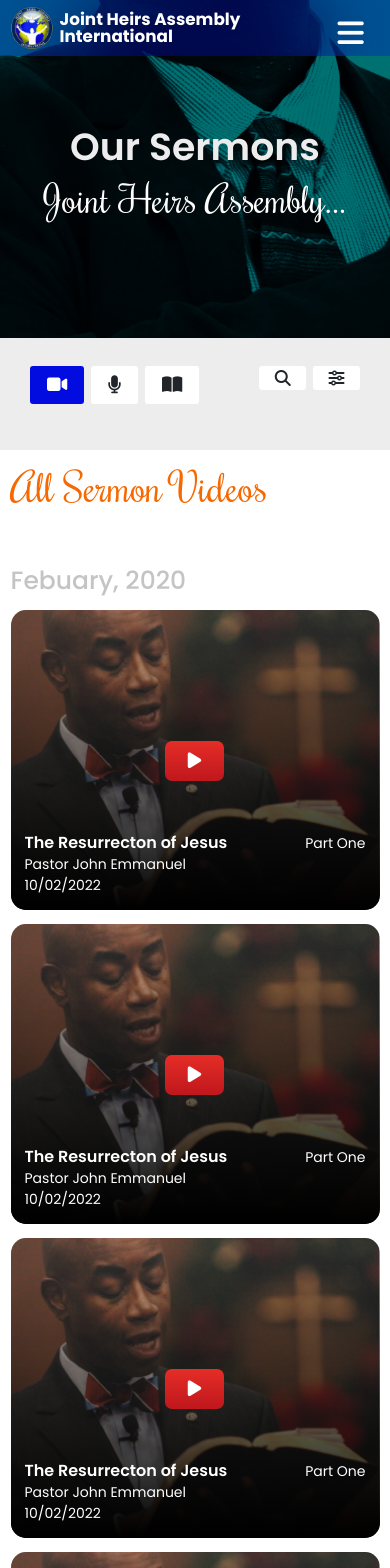
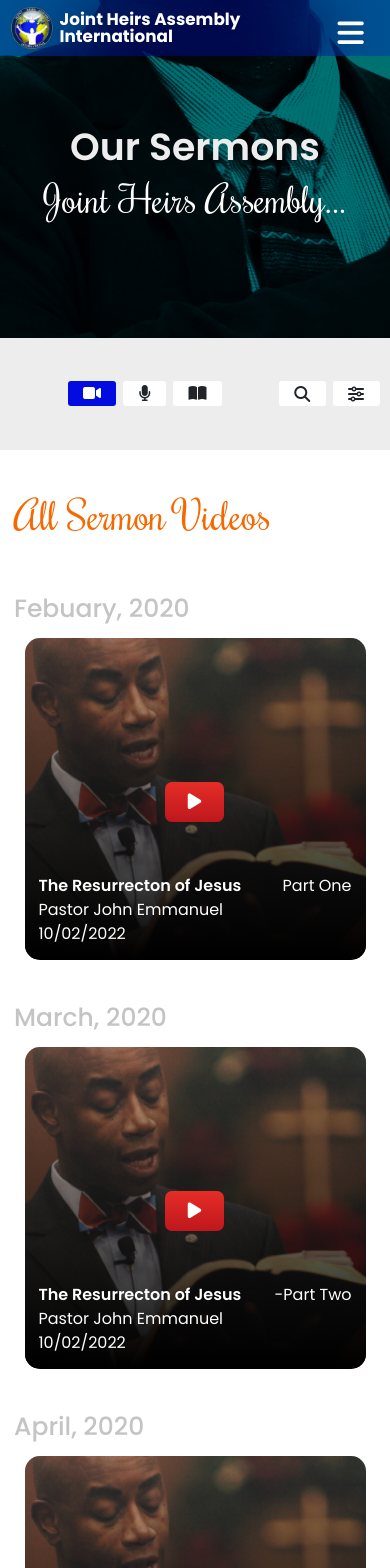
Before and after one commit to pin4eva/joint_heirs_frontend, a Next.js app: page /sermons in a window 390 px wide. Shown: the top 1568 px of the page. Built offline with nearby package versions, Linux system fonts and the light colour scheme.

Commit message:
added react-player

```diff
--- a/package.json
+++ b/package.json
@@ -16,6 +16,7 @@
     "next": "^12.2.5",
     "react": "^18.2.0",
     "react-dom": "^18.2.0",
+    "react-player": "^2.10.1",
     "sass": "^1.54.4",
     "swiper": "^8.3.2"
   },
--- a/src/pages/sermons/index.tsx
+++ b/src/pages/sermons/index.tsx
@@ -27,10 +27,11 @@ const SermonsPage = () => {
 					</div>
 				</header>
 
-				<div className="sermon-navigation">
-					<div className="sermon-navigation-wrapper container">
+				<div className="sermon-navigation ">
+					<div className="sermon-navigation-wrapper">
 						<div></div>
-						<div className="sermon-toggle ">
+						<div className="sermon-toggle container ">
+							<div className="empty"></div>
 							<div className="tab">
 								<TabComp isActive={activeTab === SermonTabEnum.VIDEOS} tab={SermonTabEnum.VIDEOS} />
 								<TabComp isActive={activeTab === SermonTabEnum.AUDIO} tab={SermonTabEnum.AUDIO} />
@@ -38,16 +39,16 @@ const SermonsPage = () => {
 							</div>
 
 							<div className="sermon-navi-search">
-								<i onClick={handleSearch} className="fa-solid fa-magnifying-glass"></i>
-
-								<i onClick={handleFilter} className="fa-solid fa-sliders"></i>
-							</div>
 								{search && (
 									<form action="" className="sermon-search">
 										<input type="text" placeholder="search here... " />
-									<i onClick={handleSearch} className="fa-solid fa-search"></i>
+										<i onClick={handleSearch} className="fa-solid fa-search "></i>
 									</form>
 								)}
+								<i
+									onClick={handleSearch}
+									className={`fa-solid fa-magnifying-glass ${search ? "bg-none" : "bg-blue"}`}
+								></i>
 								{filter && (
 									<div className="sermon-sort">
 										<div className="sort-close">
@@ -61,6 +62,9 @@ const SermonsPage = () => {
 										</ul>
 									</div>
 								)}
+
+								<i onClick={handleFilter} className="fa-solid fa-sliders bg-blue"></i>
+							</div>
 						</div>
 					</div>
 				</div>
--- a/src/pages/sermons/recordededComp.tsx
+++ b/src/pages/sermons/recordededComp.tsx
@@ -3,18 +3,15 @@ import React from "react";
 const RecordedComp = () => {
 	return (
 		<div className="recording">
-			<p className="text-style" style={{ paddingLeft: "2rem" }}>
-				All Recorded Sermons
-			</p>
-
-			<div className="recording-container">
+			<div className="recording-container container">
+				<p className="text-style">All Recorded Sermons</p>
 				{recordDatas.map((recordData, id) => (
-					<div className="recording-container-wrapper" key={id}>
+					<div className="recording-container-wrapper " key={id}>
 						<p className="month-text">{recordData.month}</p>
-						<div className="record">
+						<div className="record ">
 							<div className="record-wrapper">
 								<div className="record-icon">
-									<i className="fa-solid fa-microphone"></i>
+									<i className="fa-solid fa-microphone record-mic"></i>
 
 									<div className="record-text">
 										<p className="record-text-pastor">{recordData.pastor}</p>
@@ -22,47 +19,15 @@ const RecordedComp = () => {
 									</div>
 								</div>
 								<div className="record-space">
-									<div className="record-space-icon">
-										<i className="fa-solid fa-pause"></i>
-									</div>
+									<i className="fa-solid fa-pause record-pause"></i>
+
 									<div className="record-space-cont">
 										<p className="record-space-time">{recordData.time}</p>
 										<input type="range" name="" id="" />
 
 										<p className="record-space-time">{recordData.duration}</p>
 
-										<i className="fa-solid fa-volume-high"></i>
-
-										<div className="record-space-shortline">
-											<div className="blue-rgb"></div>
-										</div>
-									</div>
-								</div>
-							</div>
-						</div>
-						<div className="record">
-							<div className="record-wrapper">
-								<div className="record-icon">
-									<i className="fa-solid fa-microphone"></i>
-
-									<div className="record-text">
-										<p className="pastor">Sermon By Pastor Eric</p>
-										<p className="record-text-title">
-											Feb 5 -The Ressurrection of Jesus (Part One)
-										</p>
-									</div>
-								</div>
-								<div className="record-space">
-									<div className="record-space-icon">
-										<i className="fa-solid fa-pause"></i>
-									</div>
-									<div className="record-space-cont">
-										<p className="record-space-time">55:13</p>
-										<input type="range" name="" id="" />
-
-										<p className="record-space-time">1:39:13</p>
-
-										<i className="fa-solid fa-volume-high"></i>
+										<i className="fa-solid fa-volume-high record-vol"></i>
 
 										<div className="record-space-shortline">
 											<div className="blue-rgb"></div>
--- a/src/pages/sermons/videoComp.tsx
+++ b/src/pages/sermons/videoComp.tsx
@@ -1,74 +1,32 @@
 /* eslint-disable @next/next/no-img-element */
-import Link from "next/link";
+import ReactPlayer from "react-player/lazy";
 
 const VideoComp = () => {
 	return (
 		<div className="videos container">
 			<p className="video-text">All Sermon Videos</p>
-			<div className="videos-wrapper ">
+			<div className="videos-wrapper">
 				{sermonDatas.map((sermonData, id) => (
 					<div className="videos-wrapper-months" key={id}>
 						<p className="videos-wrapper-months-txt">{sermonData.month}, 2020</p>
-						<div className="months-container">
+						<div className="months-container container">
+							{/* <ReactPlayer
+								url="https://www.youtube.com/watch?v=BFqFNIanMJI"
+								width="392px"
+								height="300px"
+								light="/images/pst-thomas.png"
+
+							/> */}
+
 							<div className="videos-poster">
 								<div className="overlay">
 									<div className="image">
-										<Link href="https://www.youtube.com/watch?v=i0Ks7yIeXFA" target="_blank">
-											<i className="fa-solid fa-play"></i>
-										</Link>
+										<i className="fa-solid fa-play"></i>
 									</div>
 
 									<div className="overlay-text">
 										<p className="bold">{sermonData.topic}</p>
 										<p className="overlay-text-word">{sermonData.text}</p>
-									</div>
-									<p className="overlay-text-word">{sermonData.name}</p>
-									<p className="overlay-text-word">{sermonData.date}</p>
-								</div>
-							</div>
-							<div className="videos-poster">
-								<div className="overlay">
-									<div className="image">
-										<Link href="https://www.youtube.com/watch?v=i0Ks7yIeXFA" target="_blank">
-											<i className="fa-solid fa-play"></i>
-										</Link>
-									</div>
-
-									<div className="overlay-text">
-										<p className="bold">{sermonData.topic}</p>
-										<p className="overlay-text-word">{sermonData.text}</p>
-									</div>
-									<p className="overlay-text-word">{sermonData.name}</p>
-									<p className="overlay-text-word">{sermonData.date}</p>
-								</div>
-							</div>
-							<div className="videos-poster">
-								<div className="overlay">
-									<div className="image">
-										<Link href="https://www.youtube.com/watch?v=i0Ks7yIeXFA" target="_blank">
-											<i className="fa-solid fa-play"></i>
-										</Link>
-									</div>
-
-									<div className="overlay-text">
-										<p className="bold">{sermonData.topic}</p>
-										<p className="overlay-text-word">{sermonData.text}</p>
-									</div>
-									<p className="overlay-text-word">{sermonData.name}</p>
-									<p className="overlay-text-word">{sermonData.date}</p>
-								</div>
-							</div>
-							<div className="videos-poster">
-								<div className="overlay">
-									<div className="image">
-										<Link href="https://www.youtube.com/watch?v=i0Ks7yIeXFA" target="_blank">
-											<i className="fa-solid fa-play"></i>
-										</Link>
-									</div>
-
-									<div className="overlay-text">
-										<p className="bold">{sermonData.topic}</p>
-										<p>{sermonData.text}</p>
 									</div>
 									<p className="overlay-text-word">{sermonData.name}</p>
 									<p className="overlay-text-word">{sermonData.date}</p>
--- a/src/pages/sermons/writtenComp.tsx
+++ b/src/pages/sermons/writtenComp.tsx
@@ -2,15 +2,15 @@ import Link from "next/link";
 
 const WrittenComp = () => {
 	return (
-		<div className="written">
-			<p className="text-style" style={{ paddingLeft: "2rem" }}>
-				All Written Sermons
-			</p>
-			<div className="written-container">
+		<div className="written ">
+			<div className="written-main  ">
+				<p className="text-style container">All Written Sermons</p>
+			</div>
+			<div className="written-container  container ">
 				{audioDatas.map((audioData, id) => (
-					<div className="written-container-wrapper" key={id}>
+					<div className="written-container-wrapper  " key={id}>
 						<p className="month-text">{audioData.month}</p>
-						<div className="written-container-flex">
+						<div className="written-container-flex ">
 							<div className="written-container-left">
 								<h6>Bible Text</h6>
 								<p>{audioData.txet}</p>
@@ -19,7 +19,7 @@ const WrittenComp = () => {
 							</div>
 
 							<div className="written-container-right">
-								<p className="written-bold">{audioData.title}</p>
+								<h6 className="written-bold">{audioData.title}</h6>
 
 								<div className="written-bibletext">
 									<p className="written-bibletext-blue">{audioData.txet}</p>
--- a/src/styles/sermon.scss
+++ b/src/styles/sermon.scss
@@ -51,29 +51,23 @@
 		background-color: $light-gray;
 
 		.sermon-navigation-wrapper {
-			padding: 2rem 0;
+			padding: 1rem 0;
 			height: 8rem;
 			display: flex;
+			align-self: center;
 			justify-content: space-between;
-
-
 
 			.sermon-toggle {
 				display: flex;
-				// margin-top: 2rem;
+				align-items: center;
 				justify-content: space-between;
-				width: 60%;
-
 				.tab {
 					display: flex;
-					align-items: flex-start;
 					gap: 0.5rem;
-
-
 
 					a {
 						font-size: 18px;
-						padding: 0.4rem 1.2rem;
+						padding: 0.14rem 1.3rem;
 						background-color: #ffffff;
 						border-radius: 3px;
 						transition: ease-in-out 0.3s;
@@ -90,10 +84,13 @@
 
 				.sermon-navi-search {
 					display: flex;
-					align-items: flex-start;
+					// align-items: flex-start;
 					gap: 0.5rem;
 
-					i {
+					.bg-none {
+						display: none;
+					}
+					.bg-filter {
 						font-size: 18px;
 						padding: 0.4rem 1.2rem;
 						transition: ease-in-out 0.3s;
@@ -107,42 +104,50 @@
 							color: #ffffff;
 						}
 					}
+					.bg-blue {
+						font-size: 18px;
+						padding: 0.4rem 1.2rem;
+						transition: ease-in-out 0.3s;
+						background-color: #ffffff;
+						border-radius: 3px;
+
+						cursor: pointer;
+
+						&:hover {
+							background-color: $primary;
+							color: #ffffff;
 						}
-
+					}
 					.sermon-search {
 						padding: 0 1rem;
 						display: flex;
 						align-items: center;
+
 						justify-content: space-between;
-					position: absolute;
-					top: 50%;
-					right: 20%;
-					width: 60%;
-					font-size: 0.6rem;
-					border-radius: 20px;
+						// width: 20rem;
 						font-size: 1rem;
-					border: none;
+						border-radius: 3px;
 						color: #000000;
 						background-color: #ffffff;
 						transition-delay: 0.1s ease-out;
 
 						.fa-search {
-						font-size: 13px;
+							font-size: 15px;
 							cursor: pointer;
 						}
 
 						input {
-						padding: 0.5rem 0rem;
-						width: 95%;
+							padding: 0.31rem 0rem;
+							width: 400px;
 							border: none;
-						font-size: 0.9rem;
 
 							&:focus {
 								outline: none;
 							}
 
-						&:placeholder {
-							font-size: 0.6rem;
+							&::placeholder {
+								font-size: 15px;
+							}
 						}
 					}
 				}
@@ -150,10 +155,10 @@
 				.sermon-sort {
 					background-color: #ffffff;
 					position: absolute;
-					width: 15%;
+					top: 50%;
+					right: 2%;
+					width: 12%;
 					height: 160px;
-					top: 49%;
-					right: 1%;
 
 					.sort-close {
 						display: flex;
@@ -166,7 +171,7 @@
 						font-size: 15px;
 						margin-bottom: 0.5rem;
 
-						i,
+						.bg-blue,
 						span {
 							font-size: 14px;
 						}
@@ -192,51 +197,36 @@
 
 			@media screen and (max-width: $md) {
 				.sermon-toggle {
+					.sermon-navi-search {
+						.sermon-sort {
+							width: 18%;
+							right: 18px;
+						}
 						.sermon-search {
-						top: 47%;
-						right: 10%;
-						width: 80%;
+							width: 15rem;
 						}
-
-					.sermon-sort {
-						top: 47%;
-						right: 5%;
-						width: 25%;
 					}
 				}
 			}
 
-			@media screen and (max-width: 400px) {
-				justify-content: flex-start;
-
+			@media screen and (max-width: 500px) {
 				.sermon-toggle {
-					justify-content: space-around;
-					width: 100%;
-
-					.sermon-toggle-flex {
-						i {
+					.tab {
+						a {
 							font-size: 16px;
-							padding: 0.3rem 1.1rem;
+							padding: 0.05rem 1.1rem;
 						}
 					}
 
 					.sermon-navi-search {
-						i {
+						.bg-blue {
 							font-size: 16px;
 							padding: 0.3rem 1.1rem;
 						}
+						.sermon-sort {
+							width: 30%;
+							right: 9px;
 						}
-
-					.sermon-search {
-						top: 48%;
-						right: 10%;
-						width: 80%;
-					}
-
-					.sermon-sort {
-						top: 48%;
-						right: 5%;
-						width: 45%;
 					}
 				}
 			}
@@ -246,6 +236,7 @@
 	// VIDEOCOMP STYLINGS
 	.videos {
 		background-color: #ffffff;
+		padding: 2rem 1rem;
 
 		.video-text {
 			font-family: "Rochester";
@@ -261,10 +252,7 @@
 		}
 
 		&-wrapper {
-
 			margin-top: 3rem;
-
-
 
 			&-months {
 				margin: 3rem 0;
@@ -284,7 +272,6 @@
 					gap: 1rem;
 
 					.videos-poster {
-						position: relative;
 						background-image: url("/images/pst-thomas.png");
 						background-position: center;
 						background-repeat: no-repeat;
@@ -320,7 +307,6 @@
 								line-height: 20px;
 								margin: 0;
 								font-weight: 600;
-								color: #ffffff;
 							}
 
 							.image {
@@ -344,6 +330,7 @@
 								margin-top: 3rem;
 								align-items: center;
 								justify-content: space-between;
+								color: #ffffff;
 							}
 						}
 					}
@@ -353,13 +340,6 @@
 
 						.videos-poster {
 							width: 360px;
-							height: 322px;
-
-							.overlay {
-								.overlay-text-word {
-									font-size: 14px;
-								}
-							}
 						}
 					}
 
@@ -370,15 +350,6 @@
 							width: 100%;
 						}
 					}
-
-					@media screen and (max-width: 400px) {
-						grid-template-columns: repeat(1, 1fr);
-
-						.videos-poster {
-							width: 100%;
-							height: 300px;
-						}
-					}
 				}
 			}
 		}
@@ -387,6 +358,11 @@
 	// WRITTENCOMP STYLING
 
 	.written {
+		background-color: #ffffff;
+		padding-bottom: 2rem 1rem;
+
+		&-main {
+			background-color: $light-gray;
 			.text-style {
 				font-family: "Rochester";
 				font-style: normal;
@@ -394,19 +370,16 @@
 				font-size: 48px;
 				line-height: 73px;
 				color: $warning;
-			background-color: $light-gray;
 
 				@media screen and (max-width: $md) {
 					font-size: 40px;
 				}
 			}
+		}
 
 		&-container {
-			width: 90%;
-			margin: 2rem auto;
-
 			&-wrapper {
-				margin-bottom: 3rem;
+				margin: 3rem 0;
 
 				.month-text {
 					font-family: $poppins;
@@ -448,16 +421,17 @@
 					.written-container-right {
 						background: $light-gray;
 						width: 90%;
-						padding: 2.5rem 3rem;
+						padding: 2.2rem 3rem;
 
 						.written-bold {
 							font-family: $poppins;
 							font-style: normal;
 							font-weight: 500;
 							font-size: 38px;
-							line-height: 54px;
-							margin-bottom: 1rem;
-							border-bottom: 1.5px solid $tetiary;
+							line-height: 50px;
+
+							text-decoration: underline $tetiary 1.8px;
+							// border-bottom: 1.5px solid $tetiary;
 						}
 
 						.written-bibletext {
@@ -468,7 +442,7 @@
 								font-family: $poppins;
 								font-style: normal;
 								font-weight: 500;
-								font-size: 18px;
+								font-size: 16px;
 								line-height: 25px;
 							}
 
@@ -477,7 +451,7 @@
 								font-family: $poppins;
 								font-style: normal;
 								font-weight: 500;
-								font-size: 18px;
+								font-size: 16px;
 								// line-height: 30px;
 							}
 
@@ -514,7 +488,7 @@
 								}
 
 								.written-bibletext-verse {
-									font-size: 14px;
+									font-size: 16px;
 									line-height: 25px;
 								}
 							}
@@ -522,41 +496,32 @@
 					}
 
 					@media screen and (max-width: $mobile) {
+						width: 100%;
+						display: block;
 						.written-container-left {
-							padding: 2rem 1rem;
-							width: 35%;
+							padding: 1rem 2rem;
+							width: 100%;
 
 							h6 {
-								font-size: 25px;
+								font-size: 20px;
+								padding: 0;
+								line-height: 10px;
 							}
 
 							p {
+								margin: 0;
+								padding: 0;
 								font-size: 16px;
 							}
 						}
 
 						.written-container-right {
-							padding: 2rem 1.3rem;
-
-							.written-bold {
-								font-size: 22px;
-								line-height: 30px;
-							}
-						}
-					}
-
-					@media screen and (max-width: 400px) {
-						.written-container-left {
-							display: none;
-						}
-
-						.written-container-right {
+							padding: 2rem 1.5rem;
 							width: 100%;
 
 							.written-bold {
-								font-size: 17px;
+								font-size: 20px;
 								line-height: 30px;
-								font-weight: 600;
 							}
 						}
 					}
@@ -569,7 +534,7 @@
 
 	.recording {
 		background-color: $light-gray;
-		padding: 2rem 0;
+		padding: 2rem 1rem;
 
 		.text-style {
 			font-family: "Rochester";
@@ -577,19 +542,14 @@
 			font-weight: 400;
 			font-size: 48px;
 			color: $warning;
-
 			@media screen and (max-width: $md) {
 				font-size: 40px;
 			}
 		}
 
 		&-container {
-			width: 90%;
-			margin: 2rem auto;
-			// background-color: $light-gray;
-
 			.recording-container-wrapper {
-				margin-bottom: 2rem;
+				margin: 3rem 0;
 
 				.month-text {
 					font-family: $poppins;
@@ -603,17 +563,18 @@
 				.record {
 					width: 100%;
 					background-color: #ffffff;
-					height: 200px;
 					border-radius: 20px;
-					padding: 1.5rem 3rem;
+					padding: 2rem 3rem;
 					margin-bottom: 1rem;
 
-					@media screen and (max-width: 400px) {
-						padding: 1.5rem 1rem;
-						height: 160px;
+					@media screen and (max-width: $mobile) {
+						padding: 1.4rem 2rem;
 					}
 
 					&-wrapper {
+						display: flex;
+						flex-direction: column;
+
 						p {
 							margin: 0;
 						}
@@ -621,11 +582,12 @@
 						.record-icon {
 							display: flex;
 							align-items: center;
+
 							gap: 3rem;
-							margin-bottom: 3rem;
+							margin-bottom: 2rem;
 
-							i {
-								font-size: 42px;
+							.record-mic {
+								font-size: 45px;
 								color: $warning;
 								list-style: 30px;
 							}
@@ -650,25 +612,17 @@
 								}
 							}
 
-							@media screen and (max-width: $mobile) {
-								margin-bottom: 2rem;
-
+							@media screen and (max-width: $md) {
 								.record-text {
 									.record-text-title {
-										font-size: 22px;
+										font-size: 18px;
 									}
 								}
 							}
 
-							@media screen and (max-width: 400px) {
+							@media screen and (max-width: 500px) {
 								i {
 									display: none;
-								}
-
-								.record-text {
-									.record-text-title {
-										font-size: 14px;
-									}
 								}
 							}
 						}
@@ -679,26 +633,20 @@
 							justify-content: center;
 							gap: 2rem;
 
-							.record-space-icon {
-								width: 48px;
-								height: 48px;
+							.record-pause {
 								background-color: $line-bg;
 								border-radius: 50%;
-								cursor: pointer;
-
-								padding: 0.9rem 1.2rem;
-
-								i {
+								text-align: center;
+								padding: 1rem 1.2rem;
 								font-size: 18px;
 								color: $primary;
-								}
 							}
 
 							.record-space-cont {
 								display: flex;
 								align-items: center;
 								justify-content: center;
-								gap: 2rem;
+								gap: 1rem;
 								width: 100%;
 
 								p {
@@ -715,7 +663,7 @@
 									color: $dark-blue;
 								}
 
-								i {
+								.record-vol {
 									font-size: 16px;
 									color: $dark-blue;
 									cursor: pointer;
@@ -737,22 +685,11 @@
 									}
 								}
 							}
-
-							@media screen and (max-width: 400px) {
+							@media screen and (max-width: 500px) {
 								gap: 1rem;
-
-								.record-space-icon {
-									width: 40px;
-									height: 40px;
-									padding: 0.8rem 1.1rem;
-
-									i {
+								.record-pause {
+									padding: 0.8rem 1rem;
 									font-size: 16px;
-									}
-								}
-
-								.record-space-cont {
-									gap: 1rem;
 								}
 							}
 						}
```
Also changed, not shown: 1 other file (tests, documents, lock files or other folders). Lines whose indentation alone changed are shown as unchanged.
